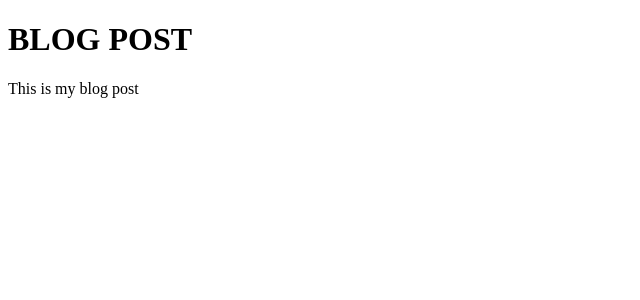
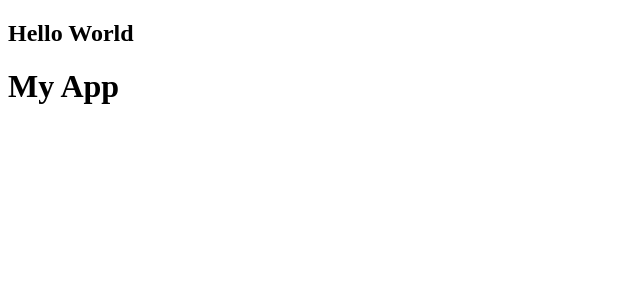
Before and after one commit to muhkyle17/feedback-app, a React (Create React App) app: page / in a window 1280 px wide. Shown: the top 300 px of the page, without its empty margins (0-640 px from the left). Built offline with nearby package versions, Linux system fonts and the light colour scheme.

Commit message:
add first component and pass down prop through app.js

```diff
--- a/src/App.js
+++ b/src/App.js
@@ -1,35 +1,13 @@
+import Header from './components/Header';
+
 function App() {
-  const title = 'Blog Post';
-  const body = 'This is my blog post';
-  const comments = [
-    { id: 1, text: 'Comment one' },
-    { id: 2, text: 'Comment two' },
-    { id: 3, text: 'Comment three' },
-  ];
-
-  const loading = false;
-  const showComments = false;
-
-  if (loading) return <h1>Loading...</h1>;
-
-  const commentBlock = (
-    <div className='comments'>
-      <h3>Comments ({comments.length})</h3>
-      <ul>
-        {comments.map((comment, index) => (
-          <li key={index}>{comment.text}</li>
-        ))}
-      </ul>
-    </div>
-  );
-
   return (
-    <div className='container'>
-      <h1>{title.toUpperCase()}</h1>
-      <p>{body}</p>
-
-      {showComments && commentBlock}
-    </div>
+    <>
+      <Header text='Hello World' />
+      <div className='container'>
+        <h1>My App</h1>
+      </div>
+    </>
   );
 }
 
--- /dev/null
+++ b/src/components/Header.jsx
@@ -0,0 +1,21 @@
+import PropTypes from 'prop-types';
+
+function Header({ text }) {
+  return (
+    <header>
+      <div className='container'>
+        <h2>{text}</h2>
+      </div>
+    </header>
+  );
+}
+
+Header.defaultProps = {
+  text: 'Feedback UI',
+};
+
+Header.propTypes = {
+  text: PropTypes.string,
+};
+
+export default Header;
```
